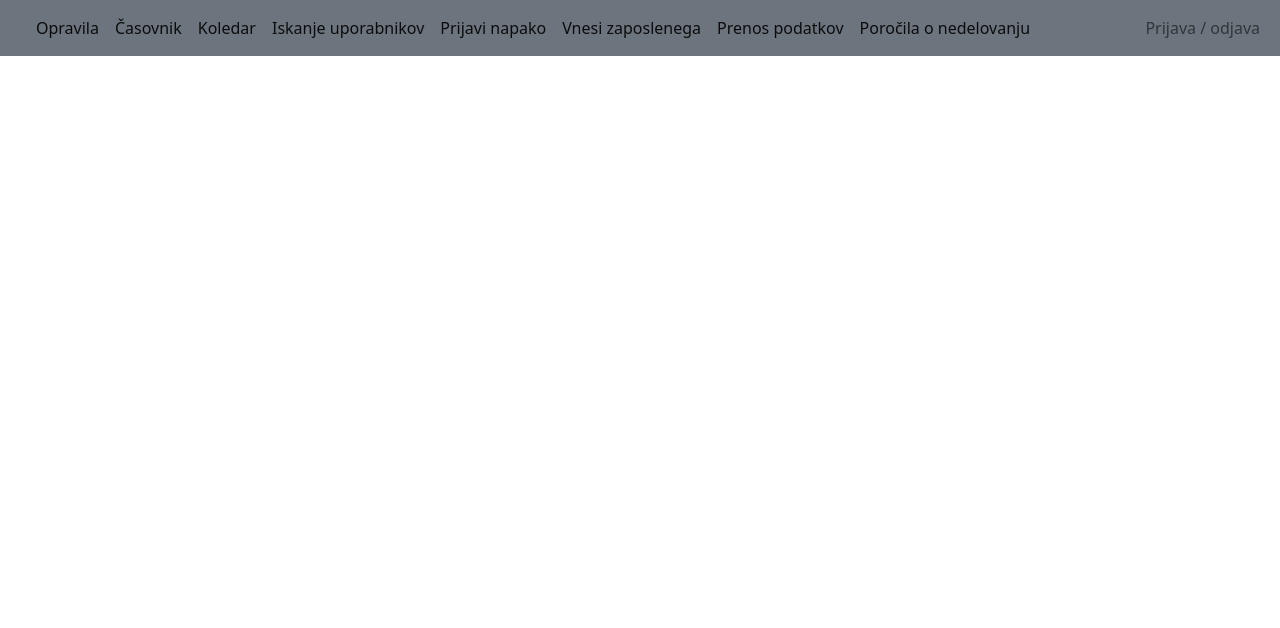
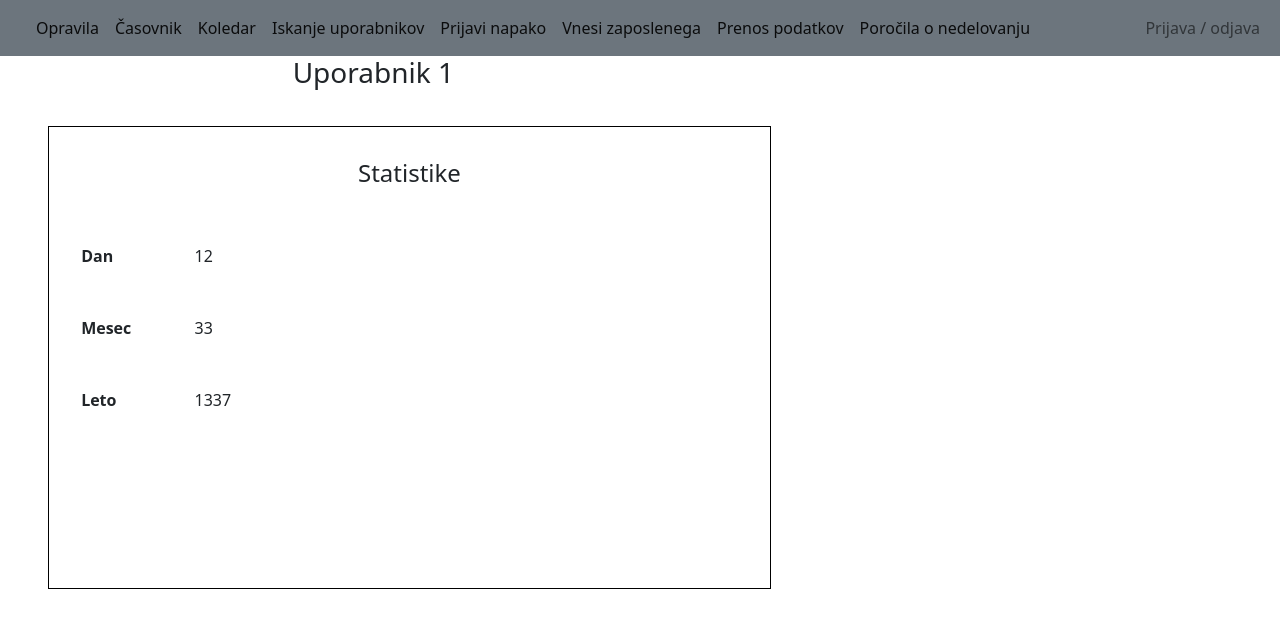
Before and after one commit to juremrzek/ProductivityApp, a Vue app in the folder src/client/: page /uporabnik/1 in a window 1280 px wide. Shown: the top 628 px of the page. Built offline with nearby package versions, Linux system fonts and the light colour scheme.

Commit message:
add uporabnikview

```diff
--- a/src/client/src/router/index.js
+++ b/src/client/src/router/index.js
@@ -6,6 +6,7 @@ import SledilciView from "../views/SledilciView.vue"
 import ZaposleniVnosView from "../views/ZaposleniVnosView.vue"
 import SkladisceView from "../views/SkladisceView.vue"
 import NedelovanjeView from "../views/NedelovanjeView.vue"
+import UporabnikView from "../views/UporabnikView.vue"
 
 const router = createRouter({
   history: createWebHistory(import.meta.env.BASE_URL),
@@ -47,6 +48,11 @@ const router = createRouter({
       component: NedelovanjeView,
     },
     {
+      path: "/uporabnik/:id",
+      name: "uporabnik",
+      component: UporabnikView,
+    },
+    {
       path: "/about",
       name: "about",
       // route level code-splitting
--- /dev/null
+++ b/src/client/src/views/UporabnikView.vue
@@ -0,0 +1,59 @@
+<script setup>
+import AppLayout from "../components/AppLayout.vue"
+</script>
+
+<template>
+  <app-layout>
+    <h3 class="text-center">Uporabnik {{ $route.params.id }}</h3>
+    <div class="container form">
+      <h4 class="text-center">Statistike</h4>
+
+      <br />
+      <br />
+      <div class="row">
+        <div class="col-2 font-weight-bold"><b> Dan </b></div>
+        <div class="col">{{ statistike.dan }}</div>
+      </div>
+      <br />
+      <br />
+      <div class="row">
+        <div class="col-2 font-weight-bold"><b> Mesec </b></div>
+        <div class="col">{{ statistike.mesec }}</div>
+      </div>
+      <br />
+      <br />
+      <div class="row">
+        <div class="col-2 font-weight-bold"><b> Leto </b></div>
+        <div class="col">{{ statistike.leto }}</div>
+      </div>
+      <br />
+      <br />
+      <br />
+      <br />
+      <br />
+      <br />
+    </div>
+  </app-layout>
+</template>
+
+<script>
+export default {
+  data() {
+    return {
+      statistike: {
+        dan: 12,
+        mesec: 33,
+        leto: 1337,
+      },
+    }
+  },
+}
+</script>
+
+<style scoped>
+.form {
+  margin: 5%;
+  padding: 2rem;
+  border: 1px solid black;
+}
+</style>
```
